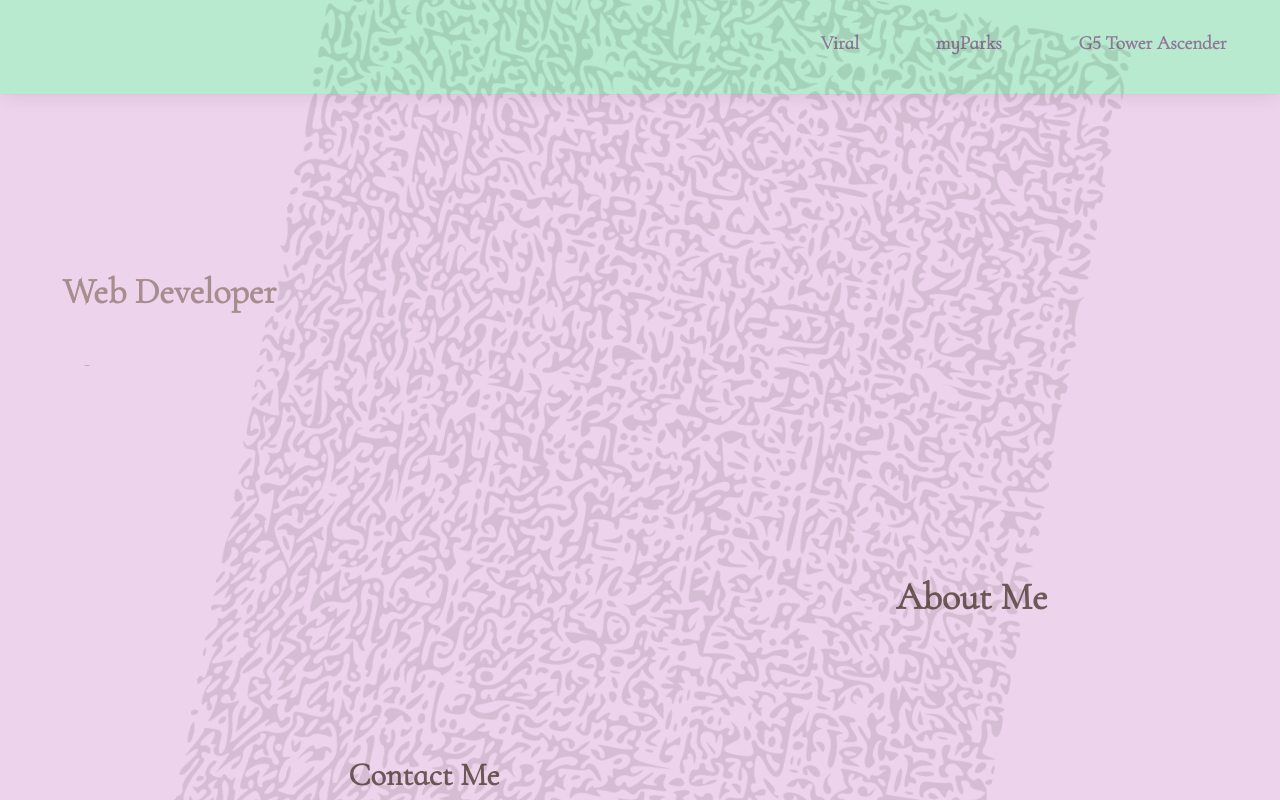
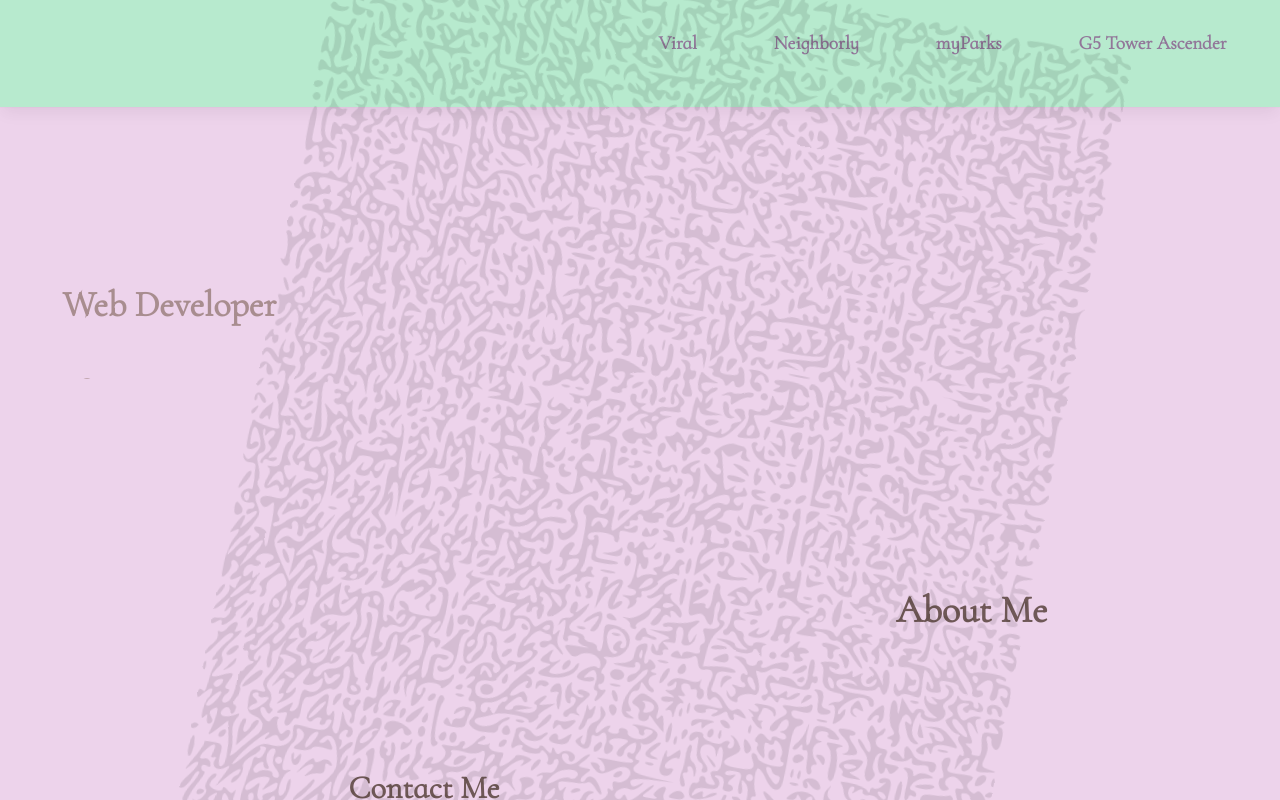
Before and after one commit to cspdevs000/dev-portfolio, a React (Create React App) app: page / in a window 1280 px wide. Shown: the top 800 px of the page. Built offline with nearby package versions, Linux system fonts and the light colour scheme; a web font is replaced by a local one.

Commit message:
added neighborly link

```diff
--- a/src/components/Navbar.css
+++ b/src/components/Navbar.css
@@ -1,5 +1,5 @@
 .navbar-container {
-    height: 5vw;
+    height: 6vw;
     padding: 15px;
     background-color: rgba(54, 197, 118, 0.356);
     box-shadow: 0 0.5em 1em -0.1125em rgba(10, 10, 10, 0.1), 0 0px 0 1px rgba(10, 10, 10, 0.02);
--- a/src/components/Navbar.js
+++ b/src/components/Navbar.js
@@ -8,6 +8,7 @@ class Navbar extends Component {
             <div className='navbar-container'>
                 <a className="navbar-link" href="https://cspdevs000.github.io/G5-tower-ascender/" target="_blank">G5 Tower Ascender</a>
                 <a className="navbar-link" href="https://my-parks.herokuapp.com/" target="_blank">myParks</a>
+                <a className="navbar-link" href="https://neighborly-application.herokuapp.com/" target="_blank">Neighborly</a>
                 <a className="navbar-link" href="https://viral-covid.herokuapp.com/" target="_blank">Viral</a>
             </div>
         );
```
